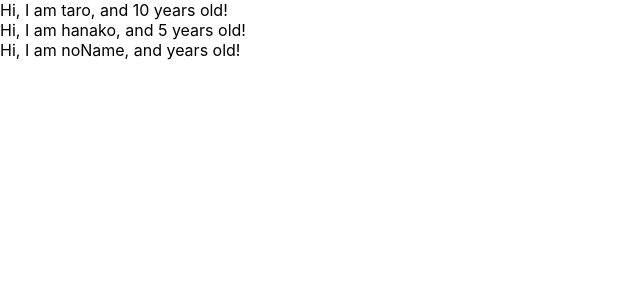
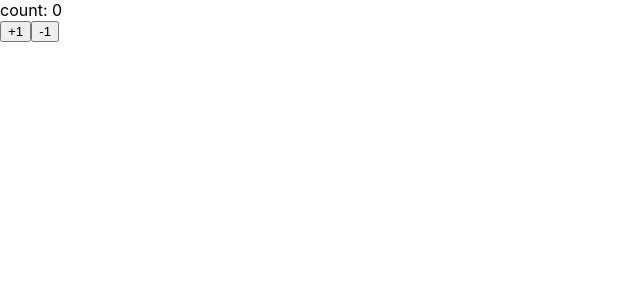
Before and after one commit to hirogw/react-redux-crud-application, a React (Create React App) app: page / in a window 1280 px wide. Shown: the top 300 px of the page, without its empty margins (0-640 px from the left). Built offline with nearby package versions, Linux system fonts and the light colour scheme.

Commit message:
learn state

```diff
--- a/src/App.js
+++ b/src/App.js
@@ -1,29 +1,31 @@
-import React from 'react';
+import React, { Component } from 'react';
 import { render } from '@testing-library/react';
-import PropTypes from 'prop-types';
 
-const App = () => {
-  const profiles = [
-    { name: 'taro', age: 10 },
-    { name: 'hanako', age: 5 },
-    { name: 'noName'}
-  ]
-  return (
-    <div>
-      {
-        profiles.map((profile, index) => {
-          return <User name={profile.name} age={profile.age} key={index} />
-        })
-      }
-    </div>
-  )
-}
-const User = (props) => {
-  return <div>Hi, I am {props.name}, and {props.age} years old!</div>
-}
-User.propTypes = {
-  name: PropTypes.string,
-  age: PropTypes.number.isRequired
+const App = () => (<Counter></Counter>)
+
+class Counter extends Component {
+  constructor(props) {
+    super(props)
+    console.log(this.state)
+    this.state = { count: 0 }
+  }
+
+  handlePlusButton = () => {
+    this.setState({count: this.state.count + 1})
+  }
+  handleMiusButton = () => {
+    this.setState({count: this.state.count - 1})
+  }
+  render() {
+    console.log(this.state)
+    return (
+      <React.Fragment>
+        <div>count: {this.state.count}</div>
+        <button onClick={this.handlePlusButton}>+1</button>
+        <button onClick={this.handleMiusButton}>-1</button>
+      </React.Fragment>
+    )
+  }
 }
 
 
```
